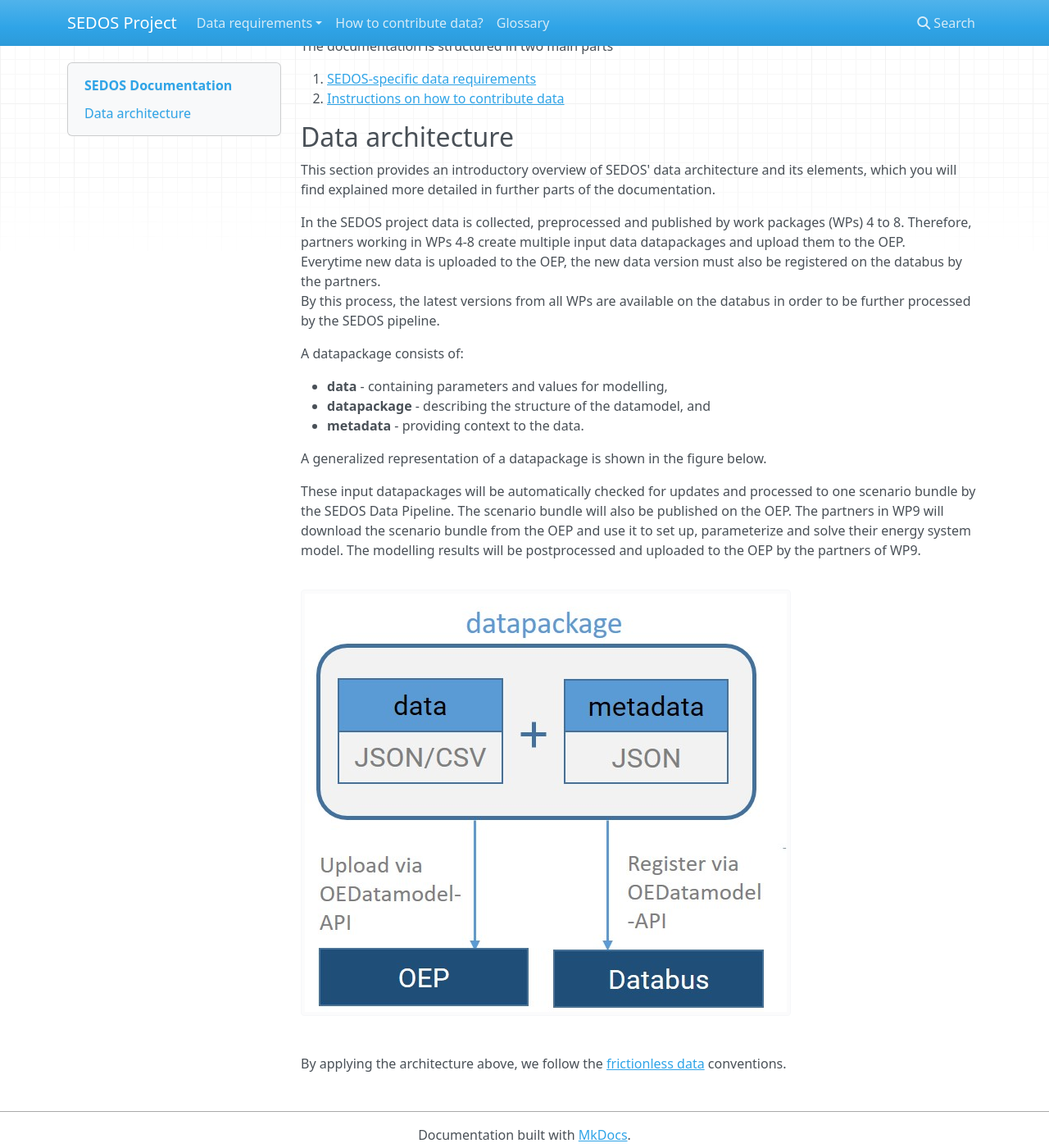
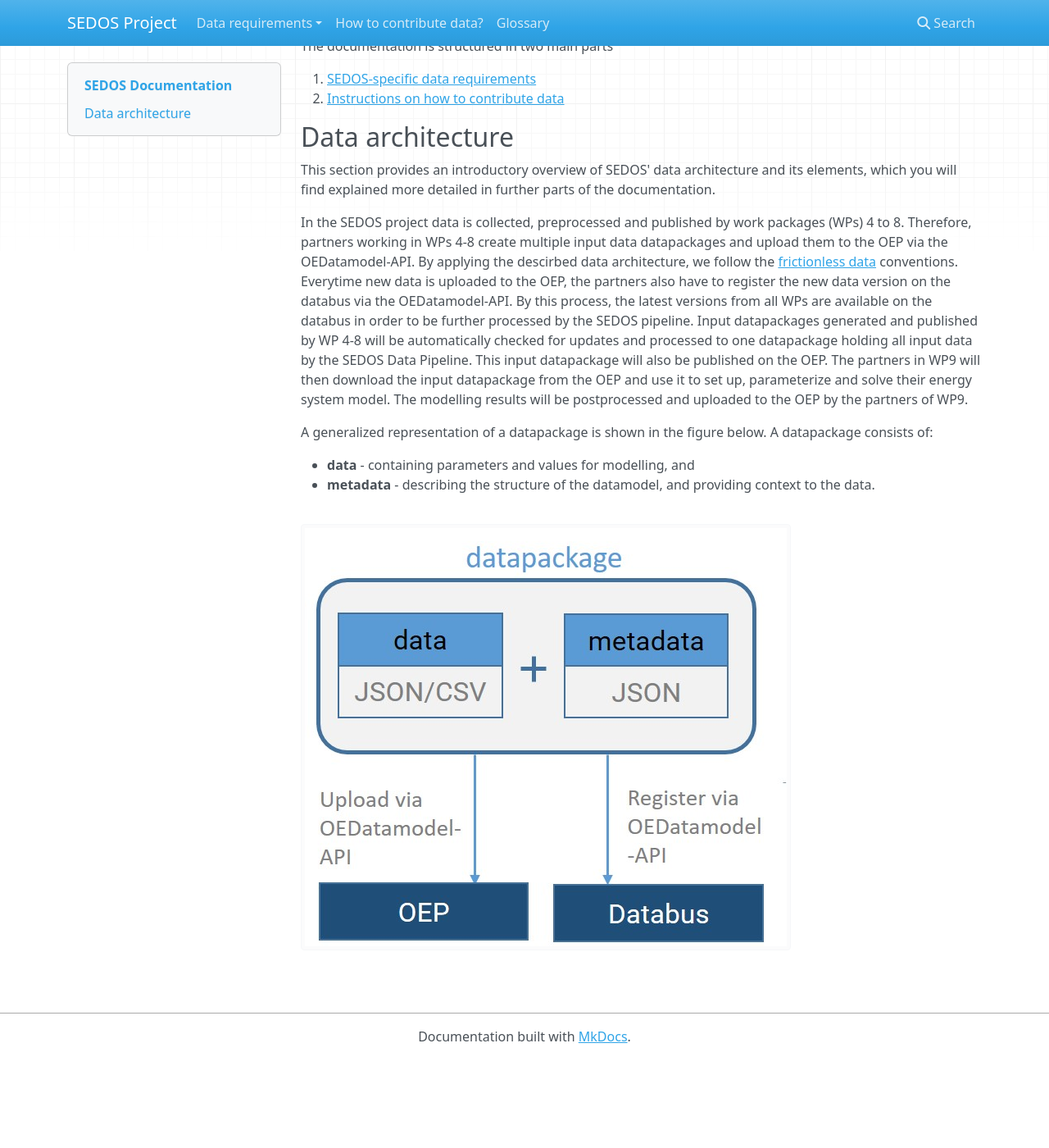
Before and after one commit to sedos-project/organization, an MkDocs documentation site: the page built from docs/index.md, in a window 1280 px wide and 1400 px high, scrolled down 218 px. Shown: the whole window at 82% size. Built offline with MkDocs 1.6.1, drawn with Linux system fonts in a browser that asks for light colours; nearby versions of some CDN libraries; after the commit the page ends 1510 px from its top, so only the background shows below that.

Commit message:
Update section 'Data architecure'

```diff
--- a/docs/index.md
+++ b/docs/index.md
@@ -16,22 +16,19 @@ The documentation is structured in two main parts
 This section provides an introductory overview of SEDOS' data architecture and its elements, which you will find explained more detailed in further parts of the documentation.
 
 In the SEDOS project data is collected, preprocessed and published by work packages (WPs) 4 to 8.
-Therefore, partners working in WPs 4-8 create multiple input data datapackages and upload them to the OEP. <br>
-Everytime new data is uploaded to the OEP, the new data version must also be registered on the databus by the partners. <br>
+Therefore, partners working in WPs 4-8 create multiple input data datapackages and upload them to the OEP via the OEDatamodel-API.
+By applying the descirbed data architecture, we follow the [frictionless data](https://specs.frictionlessdata.io/data-package/) conventions.
+Everytime new data is uploaded to the OEP, the partners also have to register the new data version on the databus via the OEDatamodel-API.
 By this process, the latest versions from all WPs are available on the databus in order to be further processed by the SEDOS pipeline.
+Input datapackages generated and  published by WP 4-8 will be automatically checked for updates and processed to one datapackage holding all input data by the SEDOS Data Pipeline.
+This input datapackage will also be published on the OEP.
+The partners in WP9 will then download the input datapackage from the OEP and use it to set up, parameterize and solve their energy system model.
+The modelling results will be postprocessed and uploaded to the OEP by the partners of WP9.
 
-A datapackage consists of:
+A generalized representation of a datapackage is shown in the figure below. A datapackage consists of:
 
-* **data** - containing parameters and values for modelling,
-* **datapackage** - describing the structure of the datamodel, and
-* **metadata** - providing context to the data.
-
-A generalized representation of a datapackage is shown in the figure below.
-
-These input datapackages will be automatically checked for updates and processed to one scenario bundle by the SEDOS Data Pipeline. The scenario bundle will also be published on the OEP.
-The partners in WP9 will download the scenario bundle from the OEP and use it to set up, parameterize and solve their energy system model. The modelling results will be postprocessed and uploaded to the OEP by the partners of WP9.
+* **data** - containing parameters and values for modelling, and
+* **metadata** - describing the structure of the datamodel, and providing context to the data.
 
 
-![Contributing Input Data to SEDOS](../graphics/datapackage.jpg)
-
-By applying the architecture above, we follow the [frictionless data](https://specs.frictionlessdata.io/data-package/) conventions.
+![datapackage](../graphics/datapackage.jpg)
```
